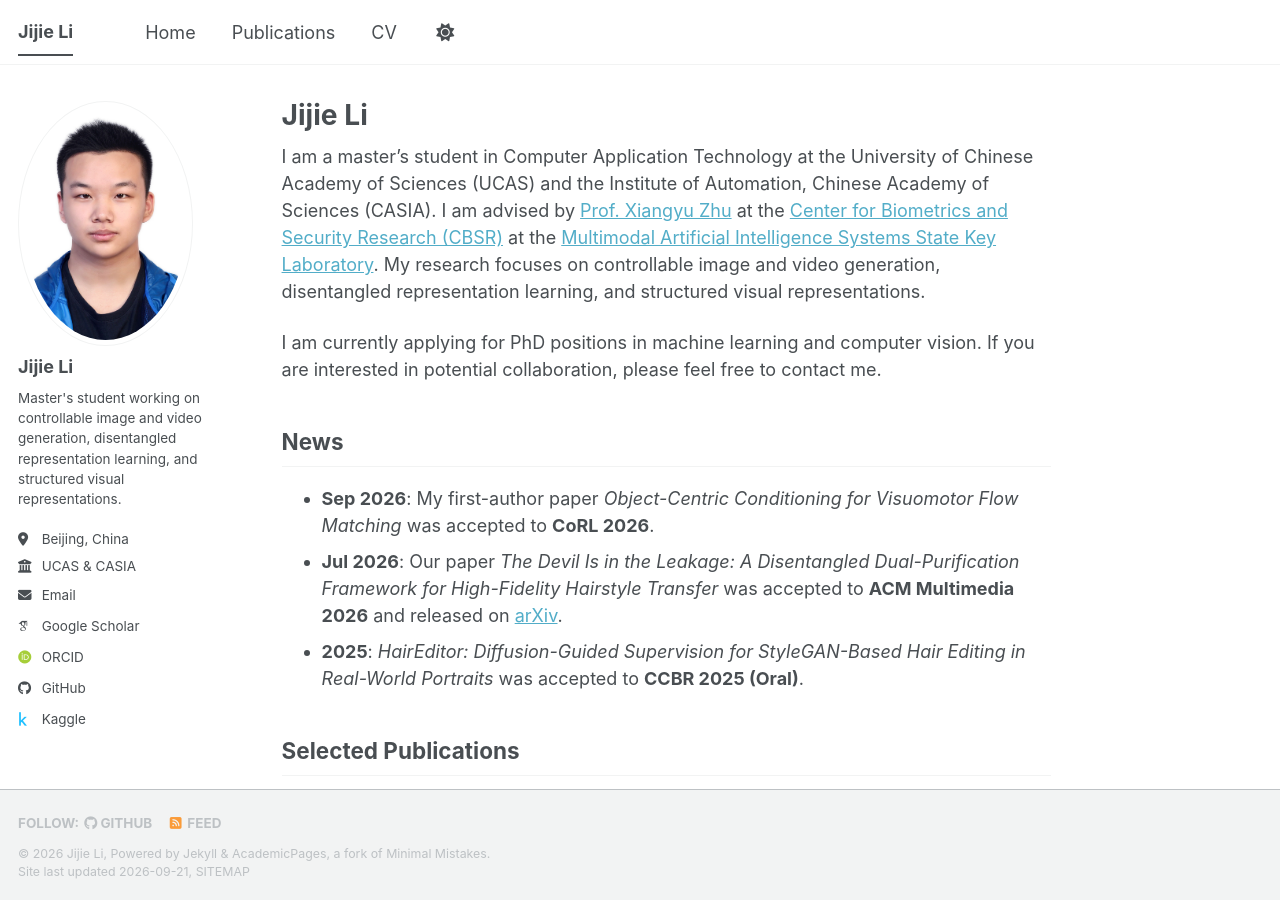
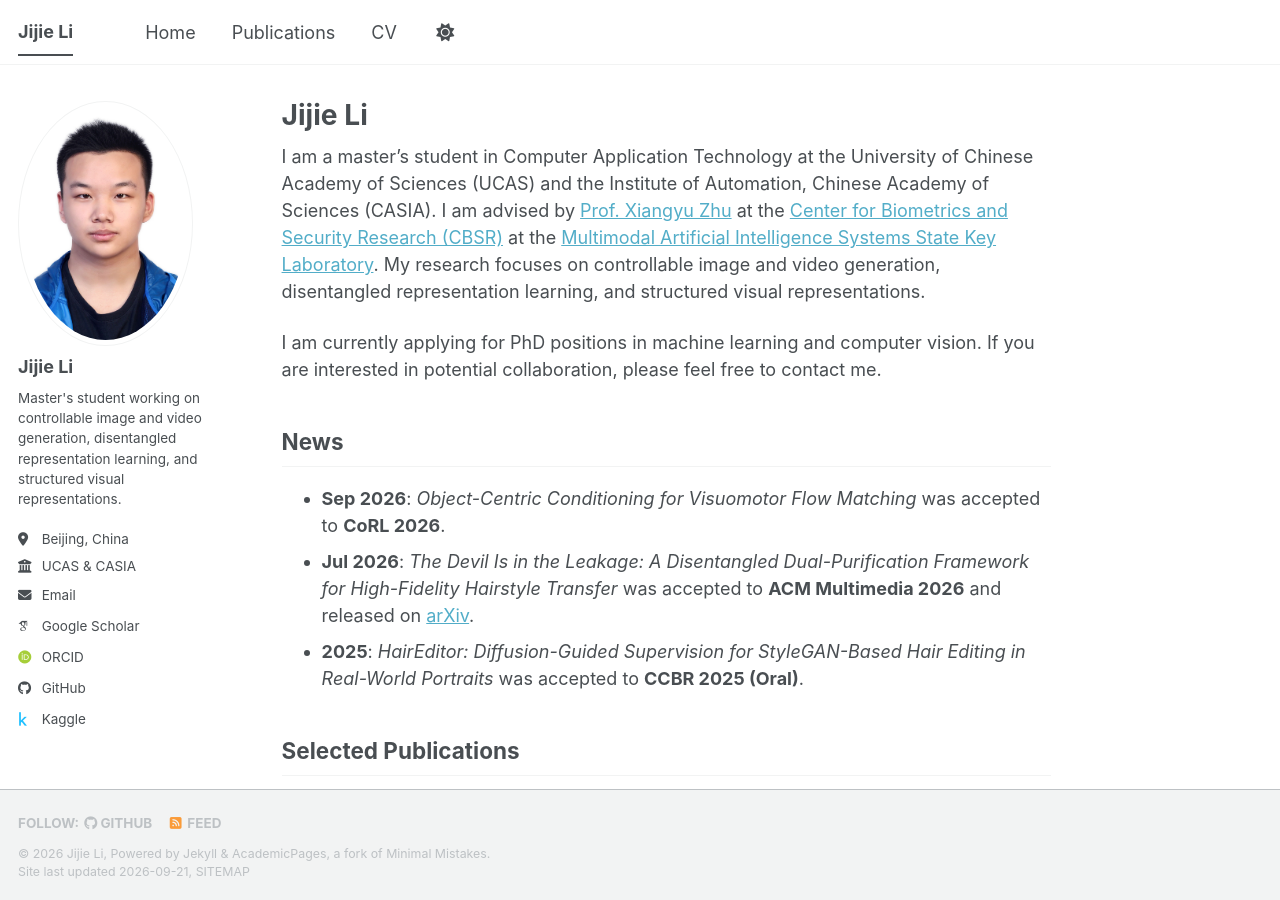
Before and after one commit to Li-Jijie/Li-Jijie.github.io, a Jekyll site: the page built from _pages/about.md, in a window 1280 px wide and 900 px high. Built offline with Jekyll 4.4.1, drawn with Linux system fonts in a browser that asks for light colours; some web fonts are replaced; a script bundle is joined from its source files by our own code; library files that are not in the unit come from our copies.

Commit message:
Update about.md

```diff
--- a/_pages/about.md
+++ b/_pages/about.md
@@ -13,8 +13,8 @@ I am currently applying for PhD positions in machine learning and computer visio
 
 ## News
 
-- **Sep 2026**: My first-author paper *Object-Centric Conditioning for Visuomotor Flow Matching* was accepted to **CoRL 2026**.
-- **Jul 2026**: Our paper *The Devil Is in the Leakage: A Disentangled Dual-Purification Framework for High-Fidelity Hairstyle Transfer* was accepted to **ACM Multimedia 2026** and released on [arXiv](https://arxiv.org/abs/2607.11281).
+- **Sep 2026**: *Object-Centric Conditioning for Visuomotor Flow Matching* was accepted to **CoRL 2026**.
+- **Jul 2026**: *The Devil Is in the Leakage: A Disentangled Dual-Purification Framework for High-Fidelity Hairstyle Transfer* was accepted to **ACM Multimedia 2026** and released on [arXiv](https://arxiv.org/abs/2607.11281).
 - **2025**: *HairEditor: Diffusion-Guided Supervision for StyleGAN-Based Hair Editing in Real-World Portraits* was accepted to **CCBR 2025 (Oral)**.
 
 ## Selected Publications
```
